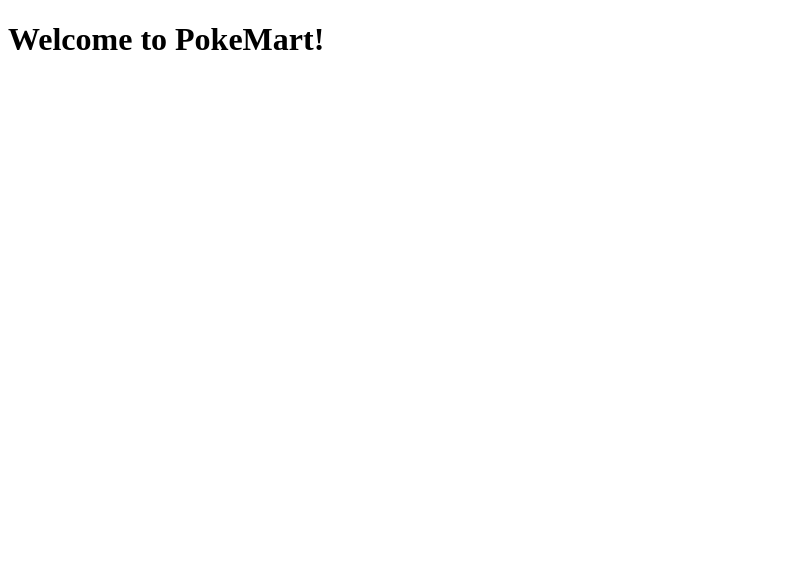
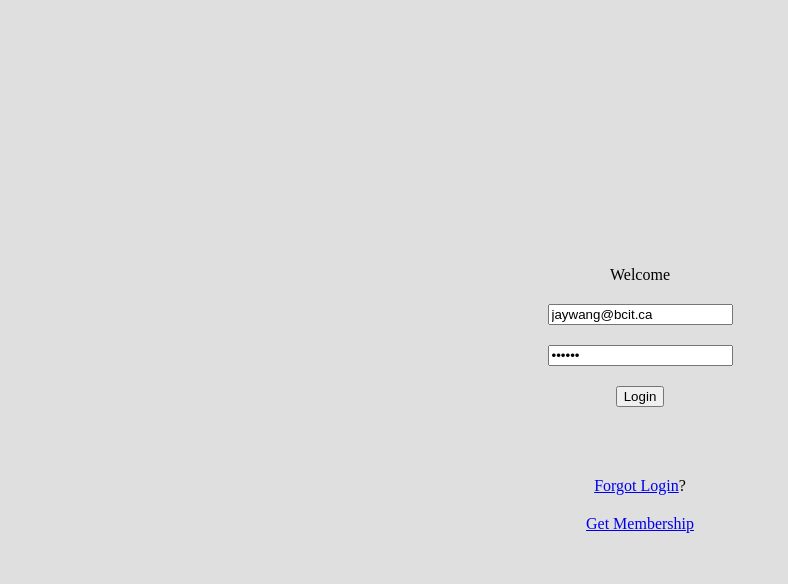
Before and after one commit to ArtfulJW/COMP-1537-Assignment-5, a website: page html/index.html in a window 1280 px wide. Shown: the whole page, without its empty margins (0-788 px from the left). Drawn offline with Linux system fonts and the light colour scheme; files that its build step writes are made by us from their sources.

Commit message:
Working on Login Flow

```diff
--- a/PokeMart.js
+++ b/PokeMart.js
@@ -35,7 +35,7 @@
     // }
 
     // Serve up this file
-    doc = fs.readFileSync("./html/directory.html", "utf-8");
+    doc = fs.readFileSync("./html/index.html", "utf-8");
     res.send(doc);
 
 });
--- a/html/index.html
+++ b/html/index.html
@@ -1,14 +1,27 @@
 <!DOCTYPE html>
 <html>
-    <head>
-        <title>Login</title>
-    </head>
-    <body>
-        <div class="Base Container">
-            <div class="grid-container-Login">
-                <h1>Welcome to PokeMart!</h1>
+  <head>
+    <title>Sessions &amp; DB</title>
+    <meta charset="utf-8">
+    <meta name="viewport" content="width=device-width, initial-scale=1.0">
+    <link href="/img/favicon.ico" rel="icon" type="image/x-icon" />
+    <link href="css/index.css" rel="stylesheet"/>
+  </head>
+  <body>
 
-            </div>
-        </div>
-    </body>
+    <div id="Base-Container">
+        <form id="grid-container-form">
+            <p class="form-item" id="formTitle">Welcome</p>
+            <input class="form-item" id="email" type="email" required="required" placeholder="Email" value="jaywang@bcit.ca"/>
+            <input class="form-item" id="password" type="password" required="required" placeholder="Password" value="123456"/>
+            <input class="form-item" type="button" value="Login" id="submit"/>
+            <p><span class="form-item" id="serverMsg"></span></p>
+            <p class="form-item" id="forgotP"><a href="#">Forgot Login</a>?</p>
+            <p class="form-item" id="notMemberP"><a href="#">Get Membership</a></p>
+            <p class="form-item" id="errorMsg">&nbsp;</p>
+        </form>
+    </div>
+
+    <script src="js/client.js"></script>
+</body>
 </html>
--- /dev/null
+++ b/public/css/index.css
@@ -0,0 +1,22 @@
+body{
+    background-color: #dfdfdf;
+}
+#Base-Container{
+    display: grid;
+    grid-template-columns: 1fr;
+    grid-template-rows: 1fr;
+    margin-top: 20vw;
+}
+#grid-container-form{
+    display: grid;
+    grid-template-columns: 1fr;
+    grid-template-rows: repeat(8,auto);
+    grid-column: 1 / span 1;
+    grid-row: 1 / span 1;
+    place-items: center;
+
+}
+
+.form-item{
+    margin: 10px;
+}
```
Also changed, not shown: public/js/client.js (+40 -0 lines).
